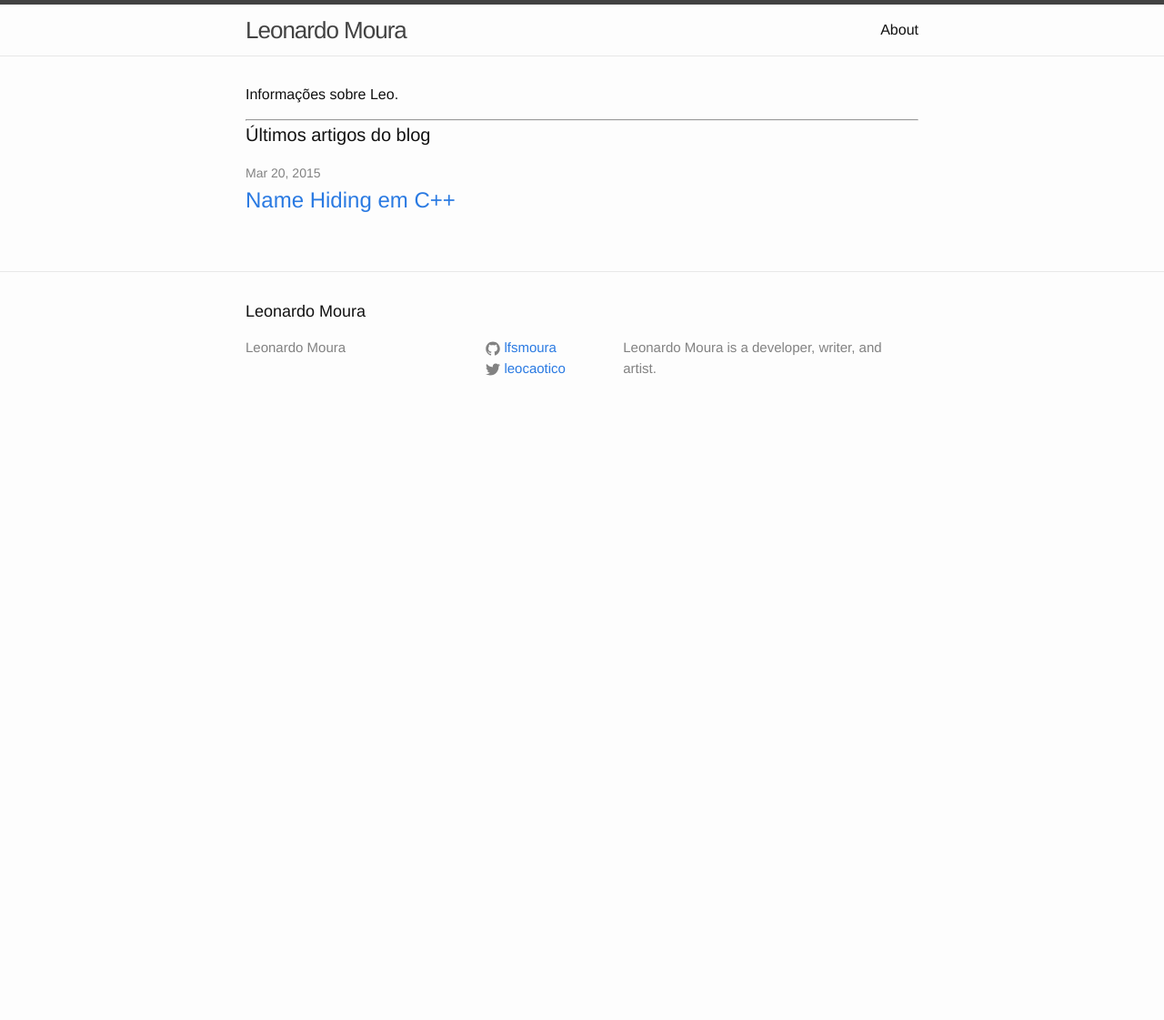
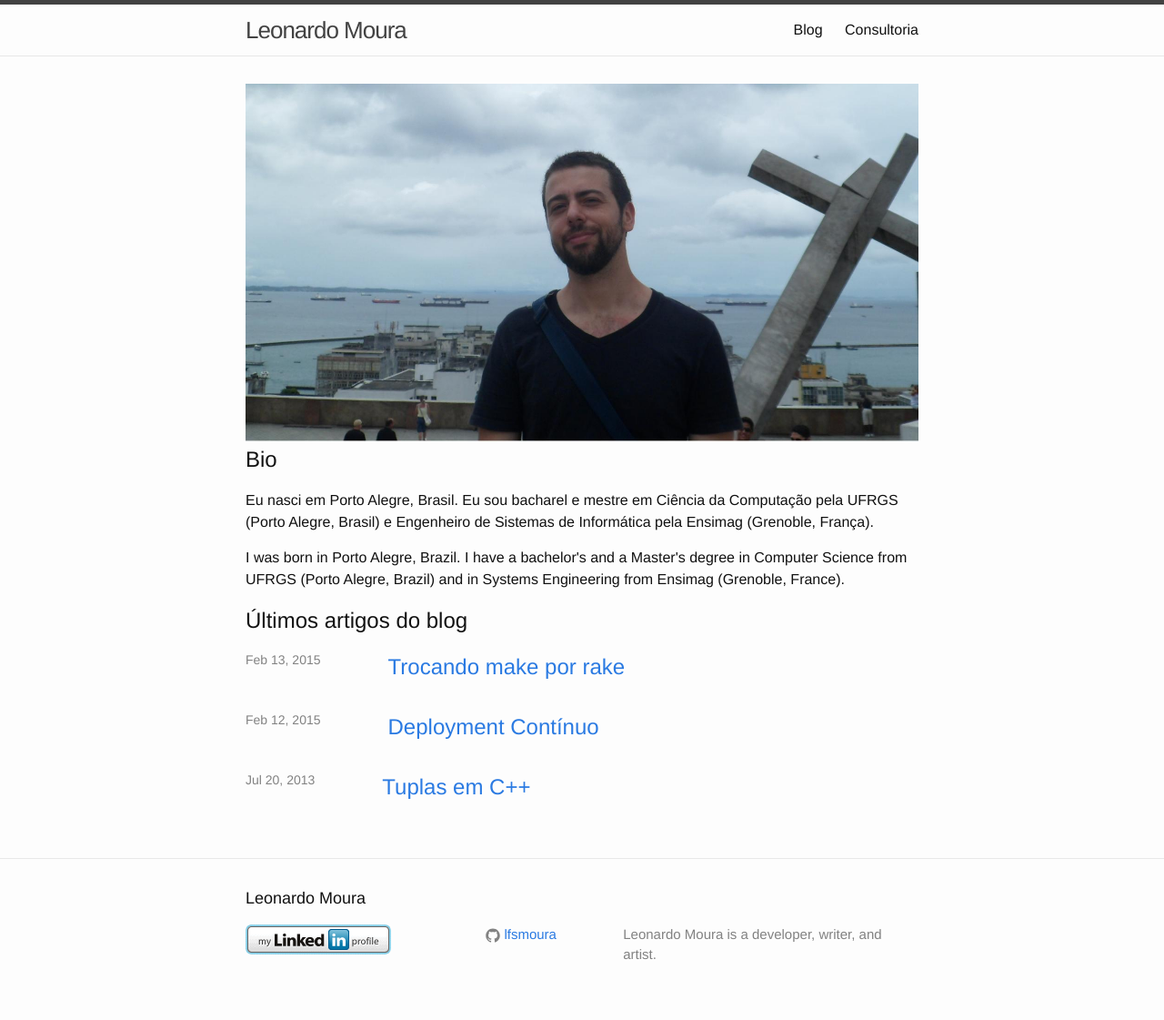
Before and after one commit to lfsmoura/lfsmoura.github.io, a Jekyll site: the page built from index.html, in a window 1280 px wide. Shown: the whole page at 91% size. Built offline with Jekyll 4.4.1, drawn with Linux system fonts in a browser that asks for light colours; Markdown is read by kramdown in place of the engine named in the settings; before the commit the page ends 900 px from its top, so only the background shows below that.

Commit message:
import old blogs

```diff
--- a/_config.yml
+++ b/_config.yml
@@ -4,9 +4,13 @@ email: leofsmoura@gmail.com
 description: > # this means to ignore newlines until "baseurl:"
   Leonardo Moura is a developer, writer, and artist.
 baseurl: "" # the subpath of your site, e.g. /blog/
-url: "http://yourdomain.com" # the base hostname & protocol for your site
-twitter_username: leocaotico
+url: "http://lfsmoura.github.io" # the base hostname & protocol for your site
+# twitter_username: leocaotico
 github_username:  lfsmoura
 
 # Build settings
-markdown: kramdown
+markdown: redcarpet
+
+
+encoding: utf-8
+highlighter: pygments
--- a/_includes/footer.html
+++ b/_includes/footer.html
@@ -7,8 +7,7 @@
     <div class="footer-col-wrapper">
       <div class="footer-col  footer-col-1">
         <ul class="contact-list">
-          <li>{{ site.title }}</li>
-          <!--<li><a href="mailto:{{ site.email }}">{{ site.email }}</a></li>-->
+          <li><a href="http://www.linkedin.com/in/leonardomoura"><img src="{{page.baseurl}}/assets/linkedin.gif" style="float:left" /></a></li>
         </ul>
       </div>
 
--- a/_sass/_layout.scss
+++ b/_sass/_layout.scss
@@ -177,6 +177,12 @@
         margin-bottom: $spacing-unit;
     }
 }
+.post-meta-main{
+    font-size: $small-font-size;
+    color: $grey-color;
+    float: left;
+    padding-right: 10%;
+}
 
 .post-meta {
     font-size: $small-font-size;
--- a/index.html
+++ b/index.html
@@ -3,22 +3,23 @@ layout: default
 ---
 
 <div class="home">
+  <img src="{{site_url}}/assets/leo.jpeg" alt="Foto de Leonardo">
+
+  <h2>Bio</h2>
+  <p>
+    Eu nasci em Porto Alegre, Brasil. Eu sou bacharel e mestre em Ciência da Computação pela UFRGS (Porto Alegre, Brasil) e Engenheiro de Sistemas de Informática pela Ensimag (Grenoble, França).
 
   <p>
-    Informações sobre Leo.
+    I was born in Porto Alegre, Brazil. I have a bachelor's and a Master's degree in Computer Science from UFRGS (Porto Alegre, Brazil) and in Systems Engineering from Ensimag (Grenoble, France).
   </p>
 
-  <hr/>
-  <h1 class="page-heading">Últimos artigos do blog</h1>
+  <h2>Últimos artigos do blog</h1>
 
   <ul class="post-list">
     {% for post in site.posts %}
       <li>
-        <span class="post-meta">{{ post.date | date: "%b %-d, %Y" }}</span>
-
-        <h2>
-          <a class="post-link" href="{{ post.url | prepend: site.baseurl }}">{{ post.title }}</a>
-        </h2>
+        <span class="post-meta-main">{{ post.date | date: "%b %-d, %Y" }}</span>
+        <a class="post-link" href="{{ post.url | prepend: site.baseurl }}">{{ post.title }}</a>
       </li>
     {% endfor %}
   </ul>
```
Also changed, not shown: _posts/2013-07-20-tuplas.md (added, +103 -0 lines), _posts/2015-02-12-continuous-deployment.md (added, +12 -0 lines), _posts/2015-02-13-trocando-make-por-rake.md (added, +66 -0 lines), _posts/2015-03-20-name-hiding-in-cpp.md (+1 -0 lines), about.md (+2 -1 lines), blog.html (added, +28 -0 lines), consultoria.md (added, +18 -0 lines), assets/leo.jpeg (added), assets/linkedin.gif (added).
